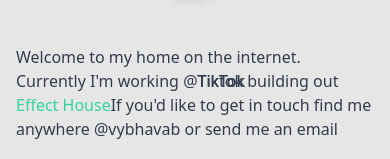
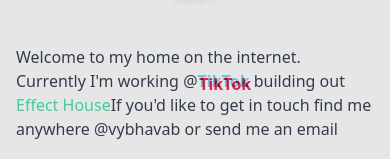
Before and after one commit to vybhavab/vybhavb-website, a Next.js app: page / in a window 390 px wide. Shown: the part 262-421 px from the top of the page. Built offline with nearby package versions, Linux system fonts and the light colour scheme.

Commit message:
fix: logo on mobile baby

```diff
--- a/src/pages/index.tsx
+++ b/src/pages/index.tsx
@@ -33,9 +33,8 @@
     {' @'}
     <Link href="https://www.tiktok.com">
       <span className="relative">
-        Tiktok
-        <span className="absolute left-0">TikTok</span>
-        <span className="absolute left-0">TikTok</span>
+        <span className="font-bold mix-blend-multiply dark:mix-blend-screen text-[#69C9D0]">TikTok</span>
+        <span className="font-bold mix-blend-multiply dark:mix-blend-screen absolute left-[1.7px] top-[1.5px]  text-[#EE1D52]">TikTok</span>
       </span>
     </Link>
     {' '}
```
